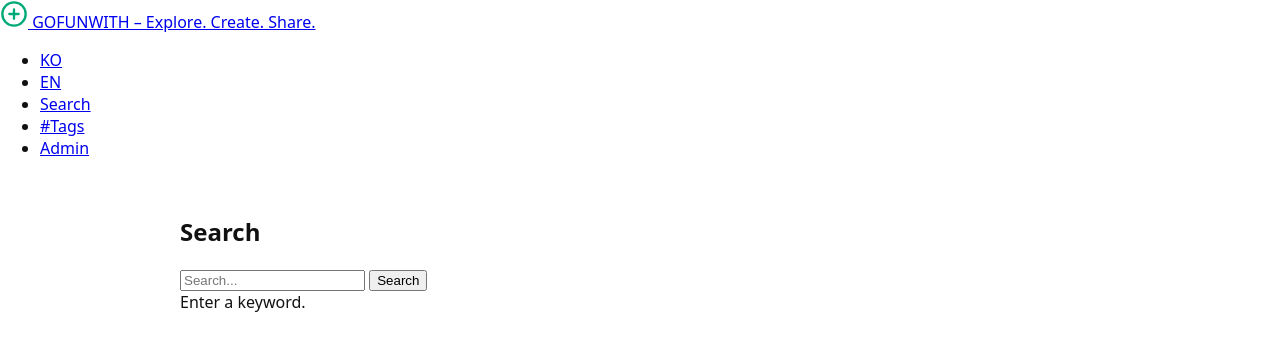
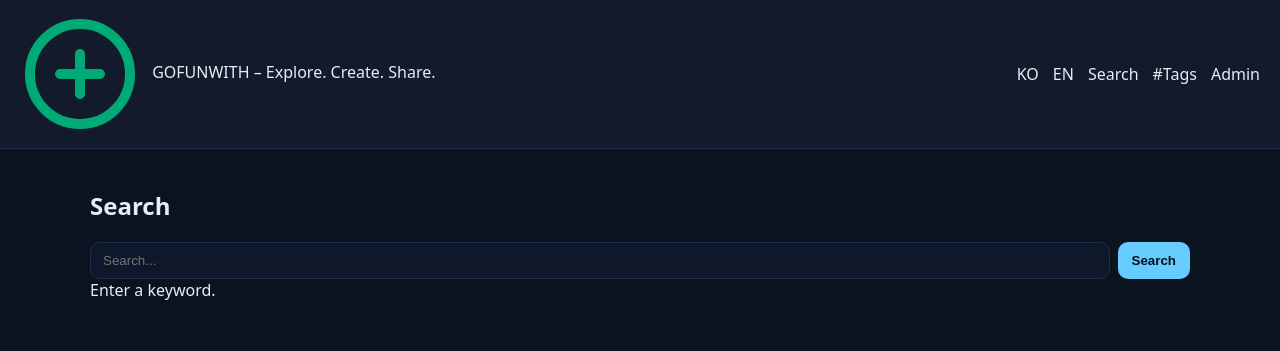
Before and after one commit to gosungjinmoon/gosungjinmoon.github.io, a Jekyll site: the page built from en/tags.md, in a window 1280 px wide. Shown: the top 351 px of the page. Built offline with Jekyll 4.4.1, drawn with Linux system fonts in a browser that asks for light colours.

Commit message:
Update style.css

```diff
--- a/assets/themes/default/css/style.css
+++ b/assets/themes/default/css/style.css
@@ -1,12 +1,15 @@
-/* assets/themes/default/css/style.css  v6.3.5_202510170000 */
-:root { --fg:#111; --bg:#fff; --muted:#666; --brand:#0a7; }
-html,body{margin:0;padding:0;background:var(--bg);color:var(--fg);font-family:system-ui,-apple-system,Segoe UI,Roboto,Apple SD Gothic Neo,Malgun Gothic,Arial,sans-serif}
-.site-header{display:flex;gap:12px;align-items:center;padding:12px 16px;border-bottom:1px solid #eee}
-.site-header .brand{display:flex;gap:8px;align-items:center;font-weight:700;text-decoration:none;color:var(--fg)}
-.nav a{margin-right:10px;text-decoration:none;color:var(--fg)}
-.nav a.active{color:var(--brand)}
-.container{max-width:920px;margin:0 auto;padding:20px}
-.hero{padding:24px 0;border-bottom:1px solid #eee}
-.post-list{list-style:none;padding:0}
-.post-list li{margin:8px 0}
-.site-footer{padding:24px;text-align:center;border-top:1px solid #eee;color:var(--muted)}
+/* assets/themes/default/css/style.css  v6.3.7_202510171349 */
+:root { --bg:#0b1220; --panel:#121a2b; --line:#20304b; --text:#e6edf3; --accent:#6cf; }
+* { box-sizing:border-box; }
+body { margin:0; background:var(--bg); color:var(--text); font-family:ui-sans-serif,system-ui,-apple-system,Segoe UI,Roboto,Arial,'Apple SD Gothic Neo','NanumSquare',sans-serif; }
+.container { width:min(1100px,92%); margin:40px auto; }
+.site-nav { display:flex; gap:16px; align-items:center; padding:14px 20px; background:var(--panel); border-bottom:1px solid var(--line); position:sticky; top:0; z-index:100; }
+.site-nav img { width:120px; height:auto; margin-right:8px; vertical-align:middle; }
+.site-nav ul { list-style:none; margin-left:auto; display:flex; gap:14px; padding:0; }
+.site-nav a { color:var(--text); text-decoration:none; }
+.hero { background:linear-gradient(90deg,#0f1b34,#0b1220); padding:32px 24px; border-radius:14px; border:1px solid var(--line); }
+.post { width:min(860px,94%); margin:40px auto; background:var(--panel); padding:24px; border-radius:14px; border:1px solid var(--line); }
+.search-form { display:flex; gap:8px; margin-top:16px; }
+.search-form input { flex:1; padding:10px 12px; border:1px solid var(--line); border-radius:10px; background:#0f182a; color:var(--text); }
+.search-form button { padding:10px 14px; border-radius:10px; border:none; background:var(--accent); color:#041018; font-weight:700; cursor:pointer; }
+.tag-cloud { display:flex; gap:10px; flex-wrap:wrap; }
```
